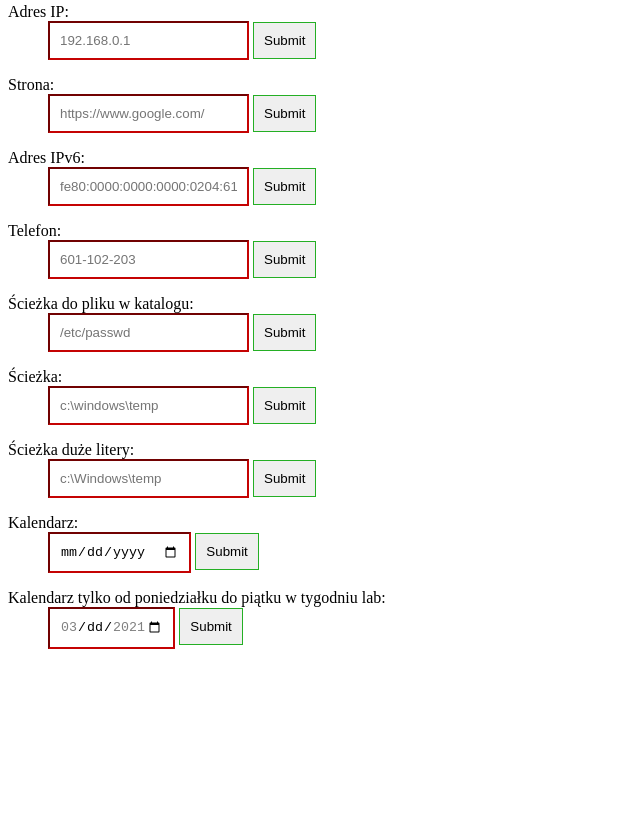
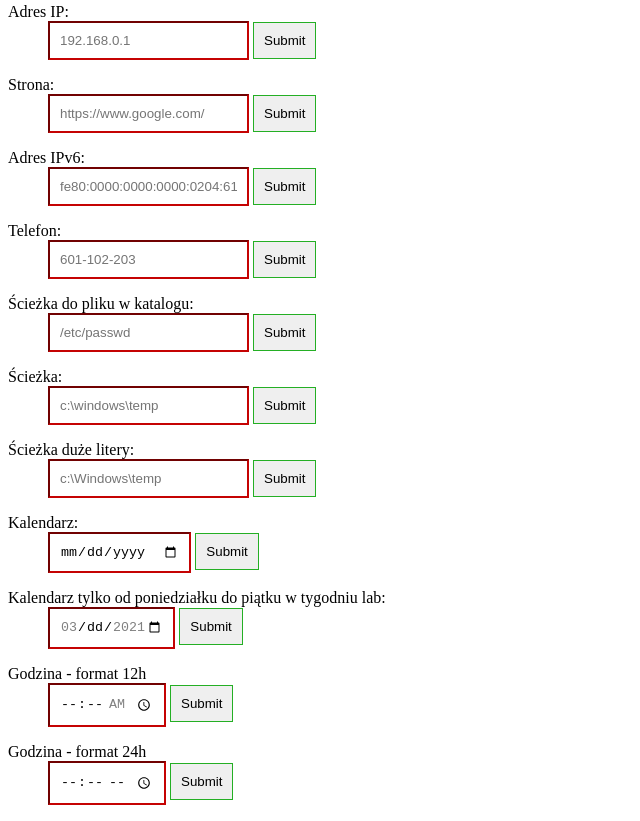
Before and after one commit to rozer1/EX_2_IPM, a plain HTML site: page index.html in a window 1280 px wide. Shown: the part 305-1126 px from the top of the page, without its empty margins (0-640 px from the left). Before the commit the page ends 970 px from the top, so only its background shows below. Drawn offline with Linux system fonts and the light colour scheme.

Commit message:
Format godziny 12h i 24h

```diff
--- a/index.html
+++ b/index.html
@@ -153,10 +153,34 @@
 <dl>
 	<form action="/action_page.php">
 		<dt>
-			<label for="calender_date">Kalendarz tylko od poniedziałku do piątku w tygodniu lab:</label>
+			<label for="working_date">Kalendarz tylko od poniedziałku do piątku w tygodniu lab:</label>
 		</dt>
 		<dd>
 			<input required type="date" id="working_date" name="working_date" min="2021-03-15" max="2021-03-19">
+			<input class="submit_button" type="submit">
+		</dd>
+	</form>
+</dl>
+
+<dl>
+	<form action="/action_page.php">
+		<dt>
+			<label for="time_picker-12">Godzina - format 12h</label>
+		</dt>
+		<dd>
+			<input required type="time" id="time_picker-12" name="time_picker-12" min="00:00" max="11:59">
+			<input class="submit_button" type="submit">
+		</dd>
+	</form>
+</dl>
+
+<dl>
+	<form action="/action_page.php">
+		<dt>
+			<label for="time_picker-24">Godzina - format 24h</label>
+		</dt>
+		<dd>
+			<input required type="time" id="time_picker-24" name="time_picker-24">
 			<input class="submit_button" type="submit">
 		</dd>
 	</form>
```
